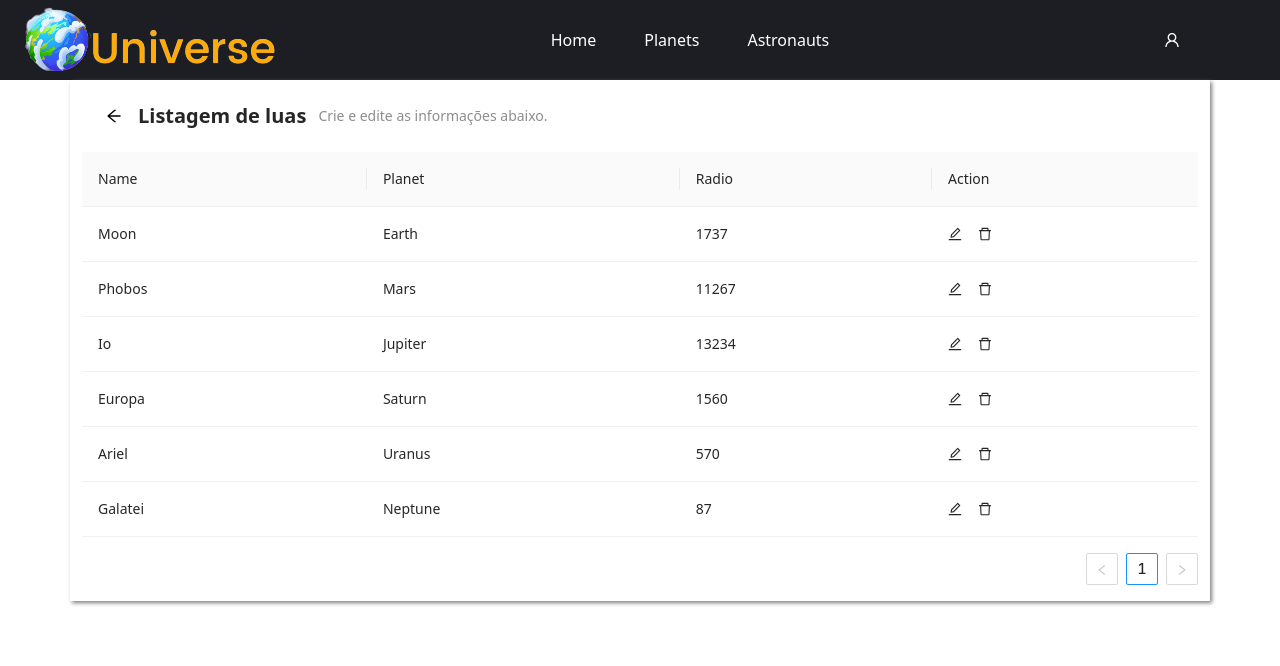
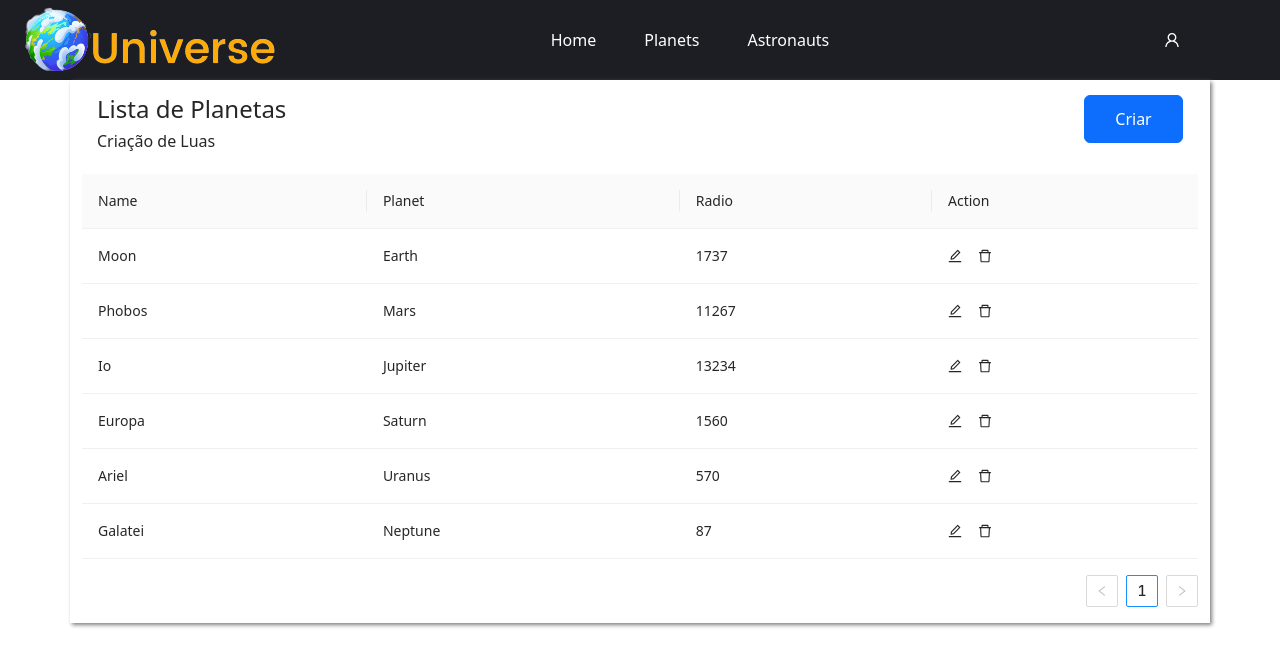
Before and after one commit to Ventura08/universe, a React (Create React App) app in the folder universe-app/: page /astronauts in a window 1280 px wide. Shown: the top 666 px of the page. Built offline with nearby package versions, Linux system fonts and the light colour scheme.

Commit message:
barbara mandou comittar agora

```diff
--- a/universe-app/src/components/Page-Header/page-header.tsx
+++ b/universe-app/src/components/Page-Header/page-header.tsx
@@ -1,13 +1,61 @@
-import { PageHeader } from 'antd';
-import React from 'react';
+import { PageHeader } from "antd";
+import React from "react";
+import Button from "react-bootstrap/Button";
+import Modal from "react-bootstrap/Modal";
 
+let show = false;
 const PageHeaderAstronauts: React.FC = () => (
-  <PageHeader
-    className="site-page-header"
-    onBack={() => null}
-    title="Listagem de luas"
-    subTitle="Crie e edite as informações abaixo."
-  />
+  <div
+    style={{
+      display: "flex",
+      justifyContent: "space-between",
+      padding: "15px",
+    }}
+  >
+    <div>
+      <h4>Lista de Planetas</h4>
+      <h6>Criação de Luas</h6>
+    </div>
+    <Button
+      style={{ width: "99px", height: "48px" }}
+      onClick={() => (show = !show)}
+    >
+      Criar
+    </Button>
+    <CenterModal show={show} />
+  </div>
 );
 
+type CenterModalProps = {
+  className?: string;
+  size?: "lg";
+  centered?: boolean;
+  show?: boolean;
+};
+
+const CenterModal = ({ className, size, centered, show }: CenterModalProps) => {
+  return (
+    <Modal size={size} centered={centered} show={show}>
+      <Modal.Header closeButton>
+        <Modal.Title id="contained-modal-title-vcenter">
+          Modal heading
+        </Modal.Title>
+      </Modal.Header>
+      <Modal.Body>
+        <h4>Centered Modal</h4>
+        <p>
+          Cras mattis consectetur purus sit amet fermentum. Cras justo odio,
+          dapibus ac facilisis in, egestas eget quam. Morbi leo risus, porta ac
+          consectetur ac, vestibulum at eros.
+        </p>
+      </Modal.Body>
+      <Modal.Footer>
+        <Button onClick={() => (show ? (show = false) : (show = true))}>
+          Close
+        </Button>
+      </Modal.Footer>
+    </Modal>
+  );
+};
+
 export default PageHeaderAstronauts;
```
Also changed, not shown: universe-app/src/pages/Astronauts/astronauts.tsx (+11 -7 lines).
